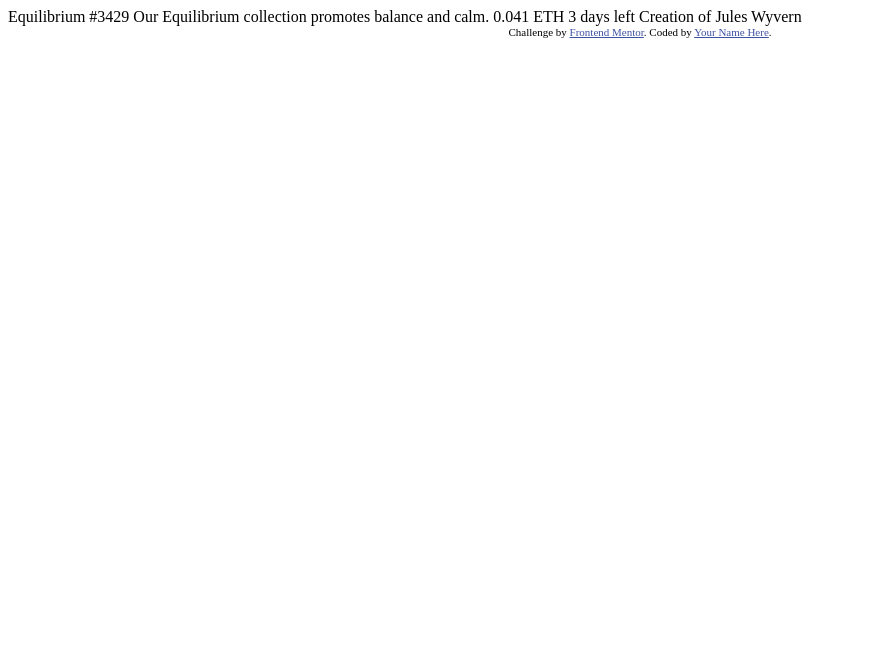
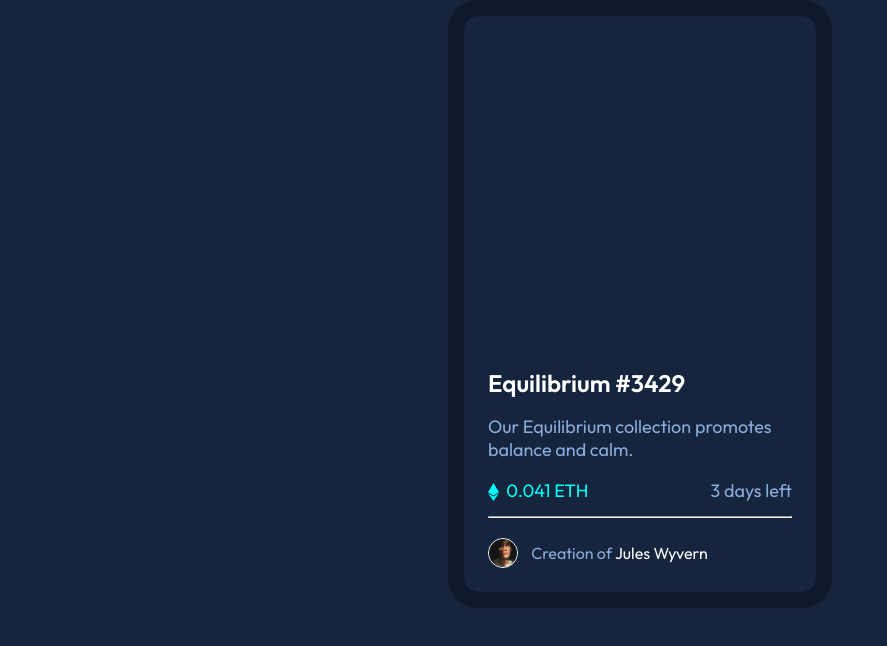
Before and after one commit to kolexstrings/NFT-Preview-card-component, a plain HTML site: page index.html in a window 1280 px wide. Shown: the whole page, without its empty margins (0-887 px from the left). Drawn offline with Linux system fonts and the light colour scheme.

Commit message:
still to be reviewed

```diff
--- a/index.html
+++ b/index.html
@@ -5,29 +5,37 @@
   <meta name="viewport" content="width=device-width, initial-scale=1.0"> <!-- displays site properly based on user's device -->
 
   <link rel="icon" type="image/png" sizes="32x32" href="./images/favicon-32x32.png">
+  <link rel="stylesheet" href="styles.css">
 
   <title>Frontend Mentor | NFT preview card component</title>
 
-  <!-- Feel free to remove these styles or customise in your own stylesheet 👍 -->
-  <style>
-    .attribution { font-size: 11px; text-align: center; }
-    .attribution a { color: hsl(228, 45%, 44%); }
-  </style>
 </head>
 <body>
+    <div class="container">
+      <div class="card">
+        <div class="picture">
+          <img class="nft-image" src="images\image-equilibrium.jpg" alt="NFT Image">
+          <img class="overlay" src="images\icon-view.svg" alt="Overlay image">
+          <span class="cyan-overlay"></span>
+        </div>
+        <div class="text">
+          <h2>Equilibrium #3429</h2>
+          <h4>Our Equilibrium collection promotes balance and calm.</h4>
 
-  Equilibrium #3429
+          <div class="offer">
+            <p class="price"><span><img class="eth-icon" src="images\icon-ethereum.svg" alt="Ethereum Icon"></span> 0.041 ETH</p>
+            <p class="days">3 days left</p>
+          </div>
 
-  Our Equilibrium collection promotes balance and calm.
+        </div>
 
-  0.041 ETH
-  3 days left
+        <hr class="line">
 
-  Creation of Jules Wyvern
-
-  <div class="attribution">
-    Challenge by <a href="https://www.frontendmentor.io?ref=challenge" target="_blank">Frontend Mentor</a>.
-    Coded by <a href="#">Your Name Here</a>.
-  </div>
+        <div class="creator-section">
+          <img class="creator-image" src="images\image-avatar.png" alt="Avater">
+          <p class="creator">Creation of <span class="creator-name">Jules Wyvern</span></p>
+      </div>
+      </div>
+    </div>
 </body>
 </html>
--- /dev/null
+++ b/styles.css
@@ -0,0 +1,172 @@
+@import url('https://fonts.googleapis.com/css2?family=Outfit:wght@300;400;600&display=swap');
+
+:root {
+    /*/Primary*/
+--Soft-blue: hsl(215, 51%, 70%);
+--Cyan: hsl(178, 100%, 50%);
+
+/*Neutral*/
+--Very-dark-blue-main-BG: hsl(217, 54%, 11%);
+--Very-dark-blue-card-BG: hsl(216, 50%, 16%);
+--Very-dark-blue-line: hsl(215, 32%, 27%);
+--White: hsl(0, 0%, 100%);
+}
+
+
+* {
+    margin: 0;
+    padding: 0;
+    box-sizing: border-box;
+}
+
+body {
+    display: flex;
+    justify-content: center;
+    margin-left: auto;
+    margin-right: auto;
+    box-sizing: border-box;
+    font-family: "outfit", sans-serif;
+    background-color: var(--Very-dark-blue-card-BG);
+}
+
+.main-container {
+    background-color: var(--Very-dark-blue-main-BG);
+}
+
+.container {
+    background-color: var(--Very-dark-blue-main-BG);
+    display: flex;
+    justify-content: center;
+    align-content: center;
+    margin: auto;
+    max-width: 100%;
+    border-radius: 30px;
+}
+
+.card {
+    background-color: var(--Very-dark-blue-card-BG);
+    margin: 1em;
+    padding: 1.5em;
+    max-width: 100%;
+    border-radius: 15px;
+}
+
+.picture {
+    position: relative;
+}
+
+.picture:hover .overlay {
+    opacity: 1;
+    cursor: pointer;
+}
+
+.cyan-overlay {
+    color: var(--Cyan);
+    opacity: 1;
+}
+
+
+.nft-image:hover:after {
+    opacity: 4;
+}
+
+.nft-image {
+    display: block;
+    margin: auto;
+    max-width: 100%;
+    border-radius: 20px;
+    position: relative;
+    background: var(--Cyan);
+    opacity:0;
+    transition: all 0.5s;
+    -webkit-transition: all 0.5s;
+}
+
+.overlay {
+    position: absolute;
+    top: 43%;
+    left: 43%;
+    opacity: 0;
+}
+
+.text {
+    color: white;
+    margin-top: 1.5em;
+}
+
+.text h2 {
+    margin-bottom: 0.7em;
+}
+
+.text h4 {
+    margin-bottom: 1em;
+    color:var(--Soft-blue);
+    font-weight: 400;
+    font-size: 1.125rem;
+}
+
+.eth-icon {
+    margin-right: 0.2em;
+    vertical-align: sub;
+}
+
+.price {
+    color: var(--Cyan);
+    font-weight: 400;
+    font-size: 1.125rem;
+}
+
+.days {
+    color: var(--Soft-blue);
+    font-weight: 400;
+    font-size: 1.125rem;
+}
+
+.creator-section {
+    display: flex;
+    margin-top: 1.23em;
+    align-items: center;
+}
+
+/*span*/
+.creator {
+    color: var(--Soft-blue);
+    font-weight: 400;
+}
+
+.creator-image {
+    display: block;
+    max-width: 10%;
+    margin-right: 0.8em;
+    align-content: center;
+    border: solid;
+    border-radius: 20px;
+    border-color: white;
+    border-width: thin;
+}
+
+.creator-name {
+    color: white;
+}
+
+.offer {
+    display: flex;
+    margin-bottom: 0.9em;
+    justify-content: space-between;
+}
+
+hr.line {
+    color: var(--Very-dark-blue-line);
+}
+
+
+@media (min-width: 700px) {
+
+    .container {
+        width: 30%;
+    }
+
+    .card {
+        max-width: 100%;
+    }
+}
```
